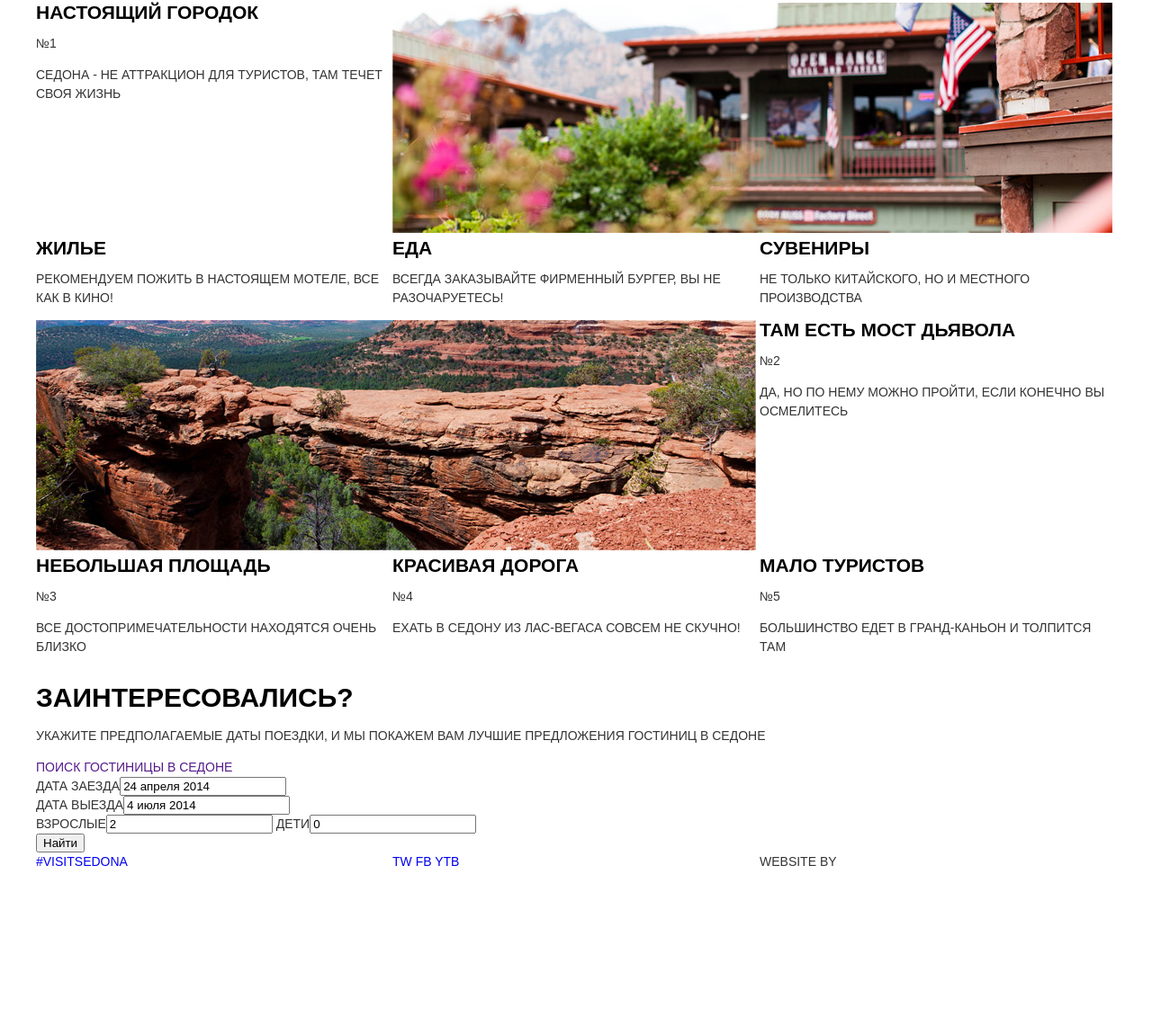
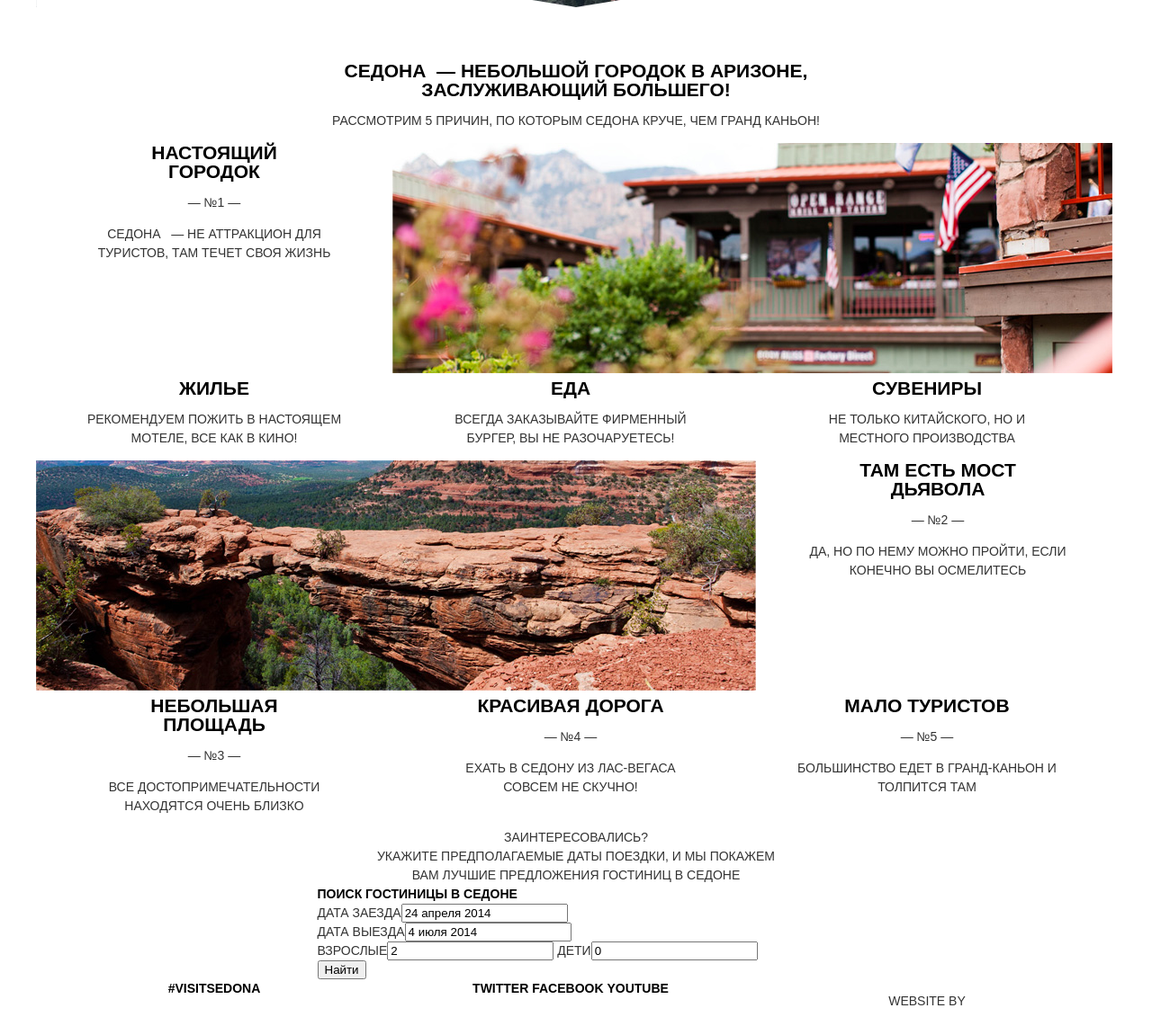
Before and after one commit to AlexandraVF/Sedona, a plain HTML site: page index.html in a window 1280 px wide. Shown: the part 670-1811 px from the top of the page at 90% size. Before the commit the page ends 1647 px from the top, so only its background shows below. Drawn offline with Linux system fonts and the light colour scheme.

Commit message:
Корректировка разметки (отдельные элементы, классы колонок), центрирование содержимого (пробное)

```diff
--- a/css/style.css
+++ b/css/style.css
@@ -24,6 +24,8 @@ h2 {
 
 a {
   text-decoration: none;
+  color: #000000;
+  font-weight: 700;
 }
 
 .clearfix:after{
@@ -50,9 +52,9 @@ a {
 }
 
 .main-nav .logo{
+  display: block;
   height: 55px;
   background-image: url(../img/logo.png);
-  background-size: auto;
   background-repeat: no-repeat;
   background-position: center;
 }
@@ -70,6 +72,9 @@ a {
   height: 540px;
   background-image: url("../img/header-image.jpg");
   background-repeat: no-repeat;
+  padding-top: 75px;
+  position: relative;
+  margin-bottom: 60px;
 }
 
 .header-image-words {
@@ -85,23 +90,47 @@ a {
   height: 57px;
   background-image: url(../img/header-image-mask.png);
   background-repeat: no-repeat;
+  position: absolute;
+  bottom: 0;
 }
 
-.col-1,
 .col-2 {
-  width: 33%;
+  width: 67%;
   float: left;
 }
 
 .col-3 {
   width: 33%;
-  float: right;
+  float: left;
+  text-align: center;
 }
 
-.features-image-1,
-.features-image-2 {
-  float: left;
-  width: 67%;
+.col-wrapper {
+  width: 75%;
+  margin: 0 auto;
+}
+
+.col-wrapper h2 {
+  width: 70%;
+  margin: 0 auto;
+}
+.under-header {
+  text-align: center;
+}
+.under-header h2 {
+  width: 50%;
+  margin: 0 auto;
+}
+
+.block-search {
+  width: 575px;
+  margin: 0 auto;
+}
+
+.block-search p {
+  width: 80%;
+  margin: 0 auto;
+  text-align: center;
 }
 
 .hotel-wrapper {
--- a/index.html
+++ b/index.html
@@ -12,7 +12,7 @@
             <ul>
               <li class="nav-item nav-item-left"><a href="#">Информация</a></li>
               <li class="nav-item nav-item-left"><a href="#">Фото и видео</a></li>
-              <li class="logo"><a href="#"></a></li>
+              <li><a class="logo" href="index.html"></a></li>
               <li class="nav-item nav-item-right"><a href="#">Карта штата</a></li>
               <li class="nav-item nav-item-right"><a href="#">Гостиницы</a></li>
             </ul>
@@ -23,62 +23,78 @@
         </div>
       </header>
       <div class="container">
-        <div class="wrapper">
-          <h2>Седона — небольшой городок в Аризоне, заслуживающий большего!</h2>
+        <div class="under-header">
+          <h2>Седона&nbsp; &mdash; небольшой городок в Аризоне, заслуживающий большего!</h2>
           <p>Рассмотрим 5 причин, по которым Седона круче, чем гранд каньон!</p>
         </div>
         <div class="clearfix features">
-          <div class="col-1 features-item">
+          <div class="col-3 features-item">
+            <div class="col-wrapper">
               <h2>Настоящий городок</h2>
-            <p class="number">№1</p>
-            <p>Седона - не аттракцион для туристов, там течет своя жизнь</p>
+              <p class="number">&mdash; №1 &mdash;</p>
+              <p>Седона &nbsp; &mdash;  не аттракцион для туристов, там течет своя жизнь</p>
             </div>
-          <div class="features-image-1"><img src="img/features-image-1.jpg" width="800" height="256" alt="Sedona-1"></div>
+          </div>
+          <div class="col-2"><img src="img/features-image-1.jpg" width="800" height="256" alt="Sedona-1"></div>
         </div>
         <div class="clearfix content">
-          <div class="col-1 content-item">
+          <div class="col-3 content-item">
+            <div class="col-wrapper">
               <div class="content-icon icon-house"></div>
               <h2>Жилье</h2>
               <p>Рекомендуем пожить в настоящем мотеле, все как в кино!</p>
             </div>
-          <div class="col-2 content-item">
+          </div>
+          <div class="col-3 content-item">
+            <div class="col-wrapper">
               <div class="content-icon icon-food"></div>
               <h2>Еда</h2>
               <p>Всегда заказывайте фирменный бургер, вы не разочаруетесь!</p>
             </div>
+          </div>
           <div class="col-3 content-item">
+            <div class="col-wrapper">
               <div class="content-icon icon-souvenirs"></div>
               <h2>Сувениры</h2>
               <p>Не только китайского, но и местного производства</p>
             </div>
           </div>
+        </div>
         <div class="clearfix features">
-          <div class="features-image-2"><img src="img/features-image-2.jpg" width="800" height="256" alt="Sedona-2"></div>
+          <div class="col-2"><img src="img/features-image-2.jpg" width="800" height="256" alt="Sedona-2"></div>
           <div class="col-3 features-item">
+            <div class="col-wrapper">
               <h2>Там есть Мост Дьявола</h2>
-            <p class="number">№2</p>
+              <p class="number">&mdash; №2 &mdash;</p>
               <p>Да, но по нему можно пройти, если конечно вы осмелитесь</p>
             </div>
           </div>
+        </div>
         <div class="clearfix features-content">
-          <div class="col-1 features-item">
+          <div class="col-3 features-item">
+            <div class="col-wrapper">
               <h2>Небольшая площадь</h2>
-            <p class="number">№3</p>
+              <p class="number">&mdash; №3 &mdash;</p>
               <p>Все достопримечательности находятся очень близко</p>
             </div>
-          <div class="col-2 features-item">
+          </div>
+          <div class="col-3 features-item">
+            <div class="col-wrapper">
               <h2>Красивая дорога</h2>
-            <p class="number">№4</p>
+              <p class="number">&mdash; №4 &mdash;</p>
               <p>Ехать в Седону из Лас-Вегаса совсем не скучно!</p>
             </div>
+          </div>
           <div class="col-3 features-item">
+            <div class="col-wrapper">
               <h2>Мало туристов</h2>
-            <p class="number">№5</p>
+              <p class="number">&mdash; №5 &mdash;</p>
               <p>Большинство едет в Гранд-Каньон и толпится там</p>
             </div>
           </div>
-        <div class="block-search wrapper">
-          <h1>Заинтересовались?</h1>
+        </div>
+        <div class="block-search">
+          <p>Заинтересовались?</p>
           <p>Укажите предполагаемые даты поездки, и мы покажем вам лучшие предложения гостиниц в Седоне</p>
           <a href="">Поиск гостиницы в Седоне</a>
           <div class="form-search">
@@ -102,15 +118,15 @@
         <div class="map"></div>
       </div>
       <footer class="main-footer clearfix">
-        <div class="col-1 sedona-tag"><a href="#">#visitsedona</a></div>
-        <div class="col-2 footer-social">
-          <a href="#" class="social-btn social-btn-tw">TW</a>
-          <a href="#" class="social-btn social-btn-fb">FB</a>
-          <a href="#" class="social-btn social-btn-ytb">YTB</a>
+        <div class="col-3 sedona-tag"><a href="#">#visitsedona</a></div>
+        <div class="col-3 footer-social">
+          <a href="#" class="social-btn social-btn-tw">Twitter</a>
+          <a href="#" class="social-btn social-btn-fb">Facebook</a>
+          <a href="#" class="social-btn social-btn-ytb">Youtube</a>
         </div>
         <div class="col-3 footer-logo" >
-          <div>Website by</div>
-          <div class="footer-logo-icon"></div>
+          <p>Website by</p>
+          <a class="footer-logo-icon" href="#"></a>
         </div>
       </footer>
     </div>
```
Also changed, not shown: hotels.html (+9 -9 lines), img/rate-star.png (added), img/rate-stars-1.png (deleted), img/rate-stars-2.png (deleted), img/rate-stars-3.png (deleted). Lines whose indentation alone changed are shown as unchanged.
